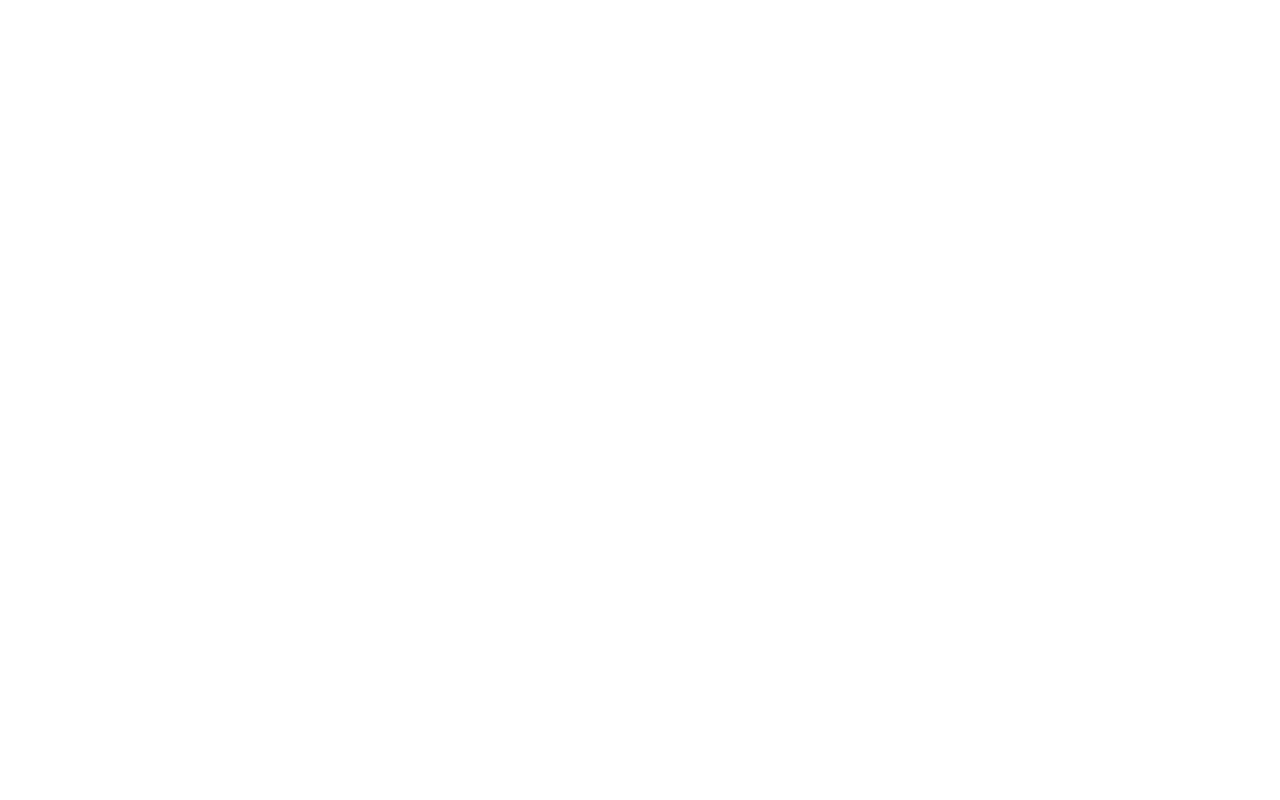
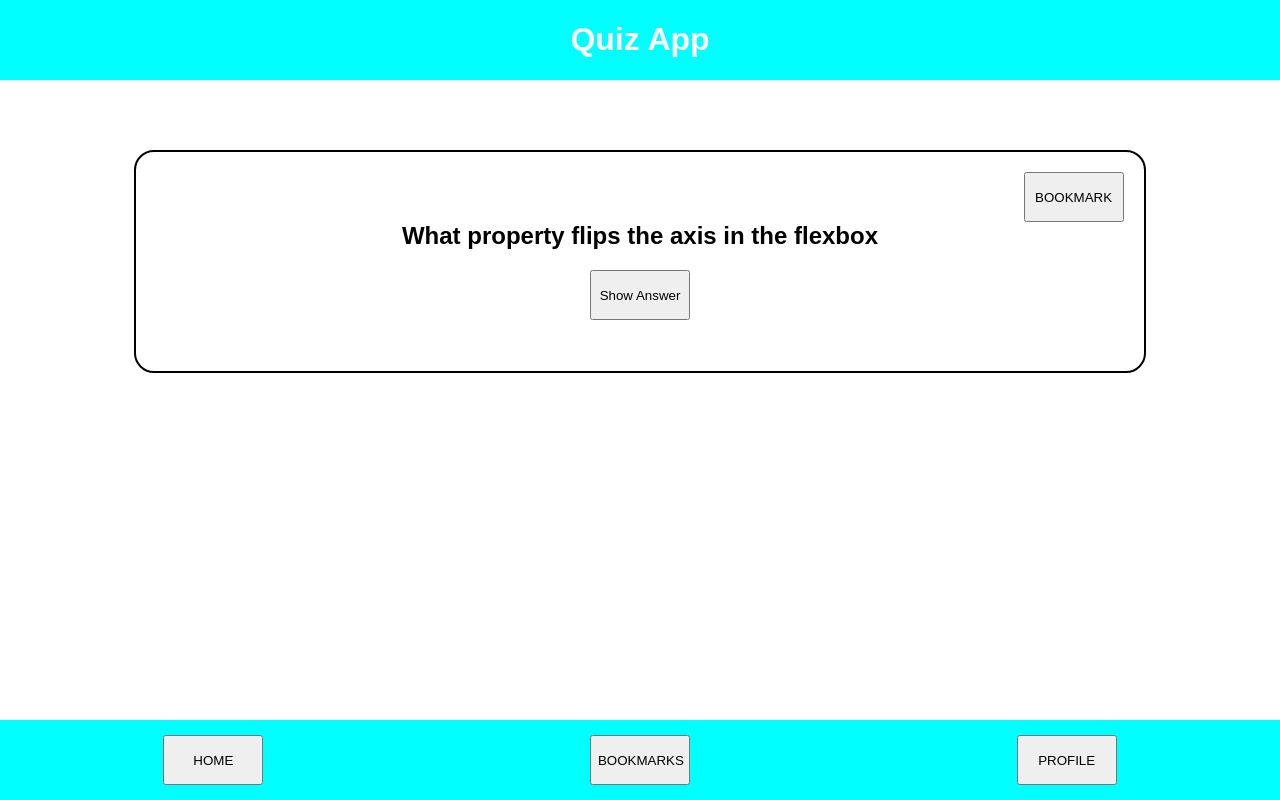
Before and after one commit to jdc24/Quiz_app, a plain HTML site: page index.html in a window 1280 px wide. Drawn offline with Linux system fonts and the light colour scheme.

Commit message:
upload website

```diff
--- a/index.html
+++ b/index.html
@@ -5,8 +5,24 @@
     <meta http-equiv="X-UA-Compatible" content="IE=edge">
     <meta name="viewport" content="width=device-width, initial-scale=1.0">
     <title>Quiz App</title>
+    <link rel="stylesheet" href="styles.css">
 </head>
 <body>
+    <main>
+    <section class="card">
+        <h2>What property flips the axis in the flexbox</h2>
+        <button>Show Answer</button>
+        <button class="bookmark">BOOKMARK</button>
 
+    </section>
+</main>
+    <header>
+        <h1>Quiz App</h1>
+    </header>
+    <footer>
+        <button href="google.com">HOME</button>
+        <button>BOOKMARKS</button>
+        <button>PROFILE</button>
+    </footer>
 </body>
 </html>
--- a/styles.css
+++ b/styles.css
@@ -0,0 +1,48 @@
+* {
+    font-family:  Arial, Helvetica, sans-serif;
+}
+
+header {
+    height: 80px;
+    background-color: aqua;
+    color: white;
+    position: fixed;
+    top: 0;
+    right: 0;
+    left: 0;
+    text-align: center;
+}
+
+.card {
+    margin: 150px 10%;
+    border-radius: 20px;
+    border: 2px solid black;
+    padding: 4% 10%;
+    scroll-margin-top: 100px;
+    position: relative;
+    text-align: center;
+}
+
+footer {
+    background-color: aqua;
+    color: white;
+    height: 80px;
+    position: fixed;
+    display: flex;
+    justify-content: space-around;
+    bottom: 0;
+    width: 100%;
+    left: 0;
+    right: 0;
+    align-items: center;
+}
+button {
+    height: 50px;
+    width: 100px;
+}
+
+.bookmark {
+    position: absolute;
+    top: 20px;
+    right: 20px;
+}
```
